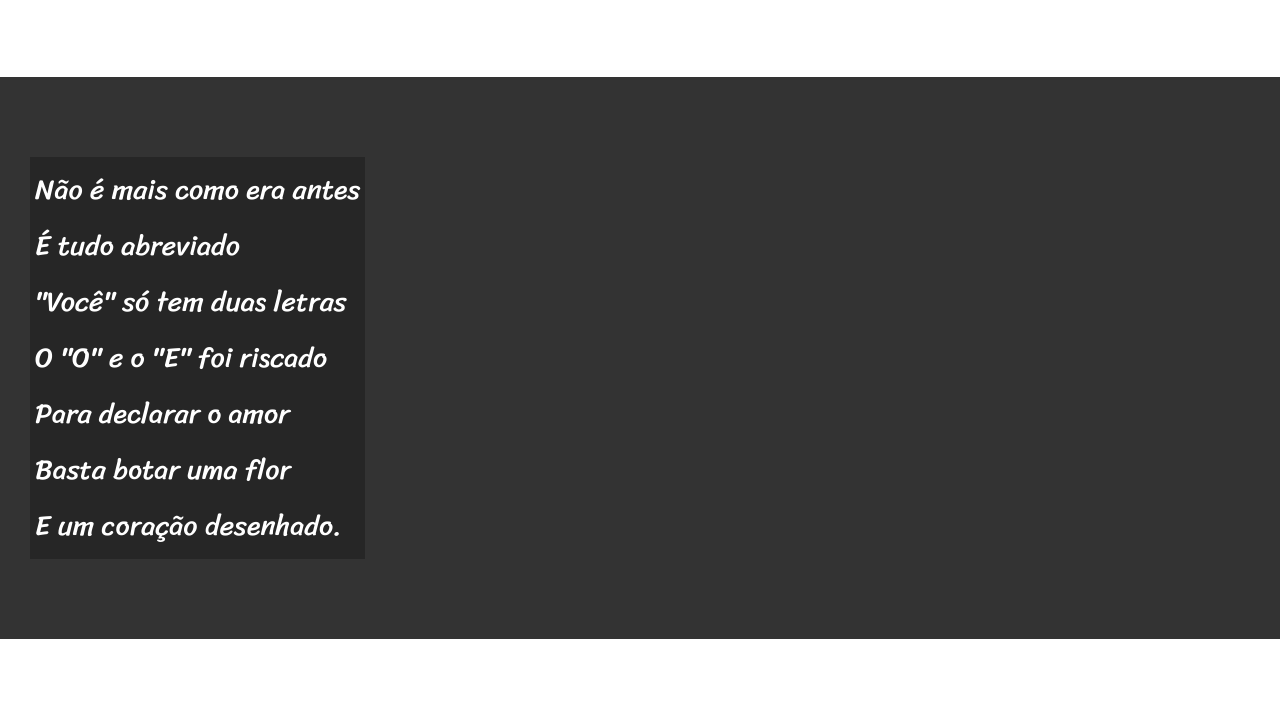
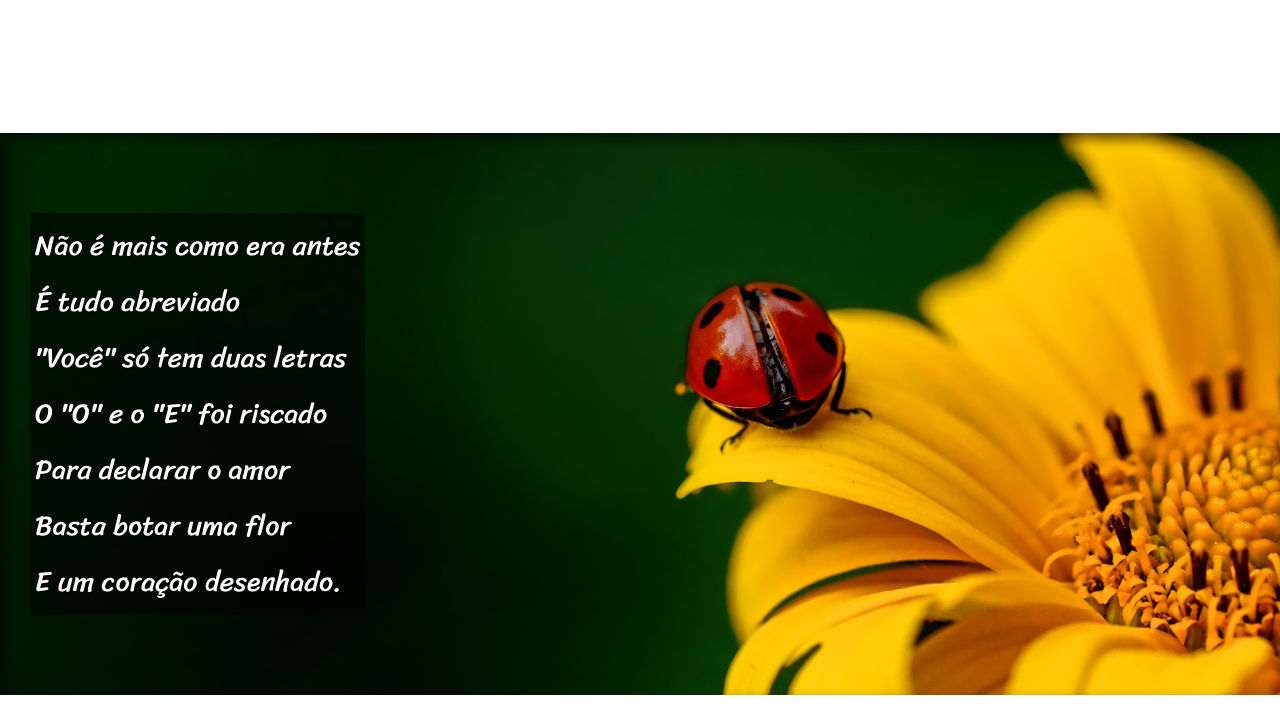
Before and after one commit to matheusferreira76/html-css, a plain HTML site: page Desafio/desafio 03/index.html in a window 1280 px wide. Shown: the part 735-1451 px from the top of the page. Drawn offline with Linux system fonts and the light colour scheme.

Commit message:
Atualizando

```diff
--- a/Desafio/desafio 03/estilo/style.css
+++ b/Desafio/desafio 03/estilo/style.css
@@ -56,6 +56,10 @@ section {
     font-size: 3.5vh;
 }
 
+section > p {
+padding-bottom: 2em;
+}
+
 section.normal {
     background-color: white;
     color: black;
@@ -64,13 +68,26 @@ section.normal {
 section.imagem {
     background-color: rgb(51,51,51);
     color: white;
+    box-shadow: inset 6px 6px 13px 0px rgb(0, 0, 0, 0.473);
+    background-size: cover;
+    background-attachment: fixed;
 }
 
 section.imagem > p {
     display:inline-block;
     padding: 5px;
-    background-color: rgba(0, 0, 0, 0.253);
+    background-color: rgba(0, 0, 0, 0.514);
+    text-shadow: 1px 1px 0px black;
 
+}
+section#img01 {
+    background-image: url('../imagens/background001.jpg');
+    background-position: right center;
+}
+
+section#img02 {
+    background-image: url('../imagens/background002.jpg');
+    background-position: right center;
 }
 
 footer {
--- a/Desafio/desafio 03/index.html
+++ b/Desafio/desafio 03/index.html
@@ -24,7 +24,7 @@
         </p>
     </section>
 
-    <section class="imagem">
+    <section class="imagem" id="img01">
         <p>
             Não é mais como era antes <br>
             É tudo abreviado <br>
@@ -58,7 +58,7 @@
         </p>
     </section>
 
-    <section class="imagem">
+    <section class="imagem" id="img02">
         <p>
             Tenho saudade das cartas <br>
             Escritas com a própria mão <br>
```
